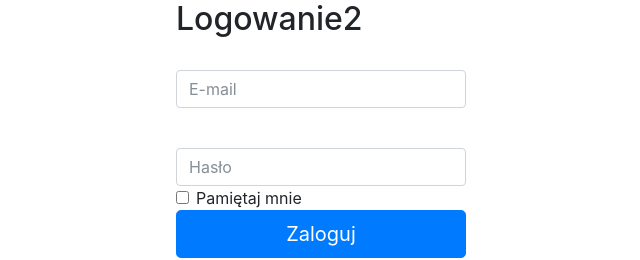
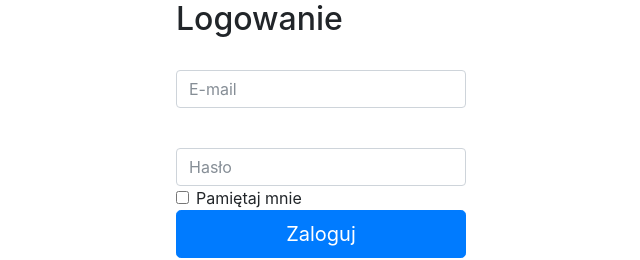
Before and after one commit to maszai/strona, a plain HTML site: page login.html in a window 1280 px wide. Shown: the full height of the page, 319-959 px from the left. Drawn offline with nearby package versions, Linux system fonts and the light colour scheme.

Commit message:
Fixed login

```diff
--- a/login.html
+++ b/login.html
@@ -12,7 +12,7 @@
 				<div class="login col-lg-3 col-sm-8">
 					<form>
 						<h2>
-							Logowanie2
+							Logowanie
 						</h2>
 					  	<div class="form-group">
 					   		<label for="email"></label>
```
